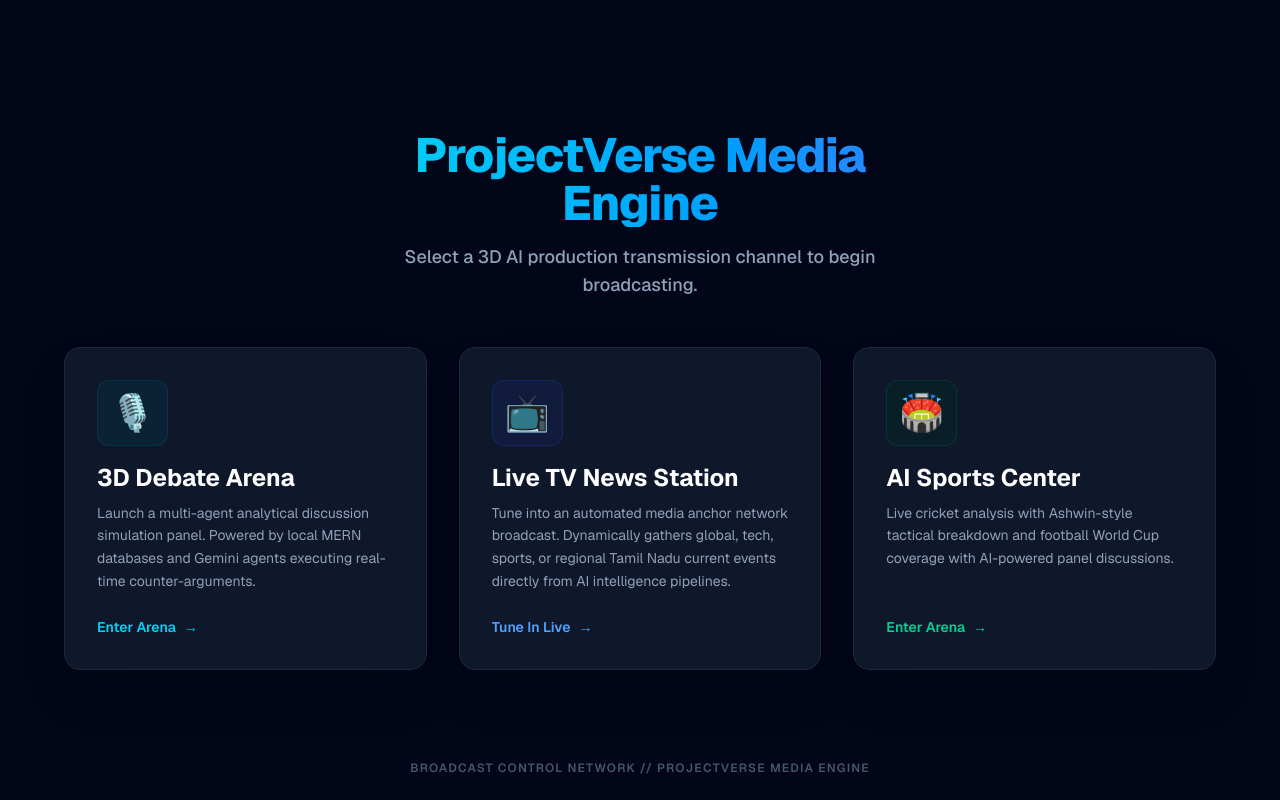
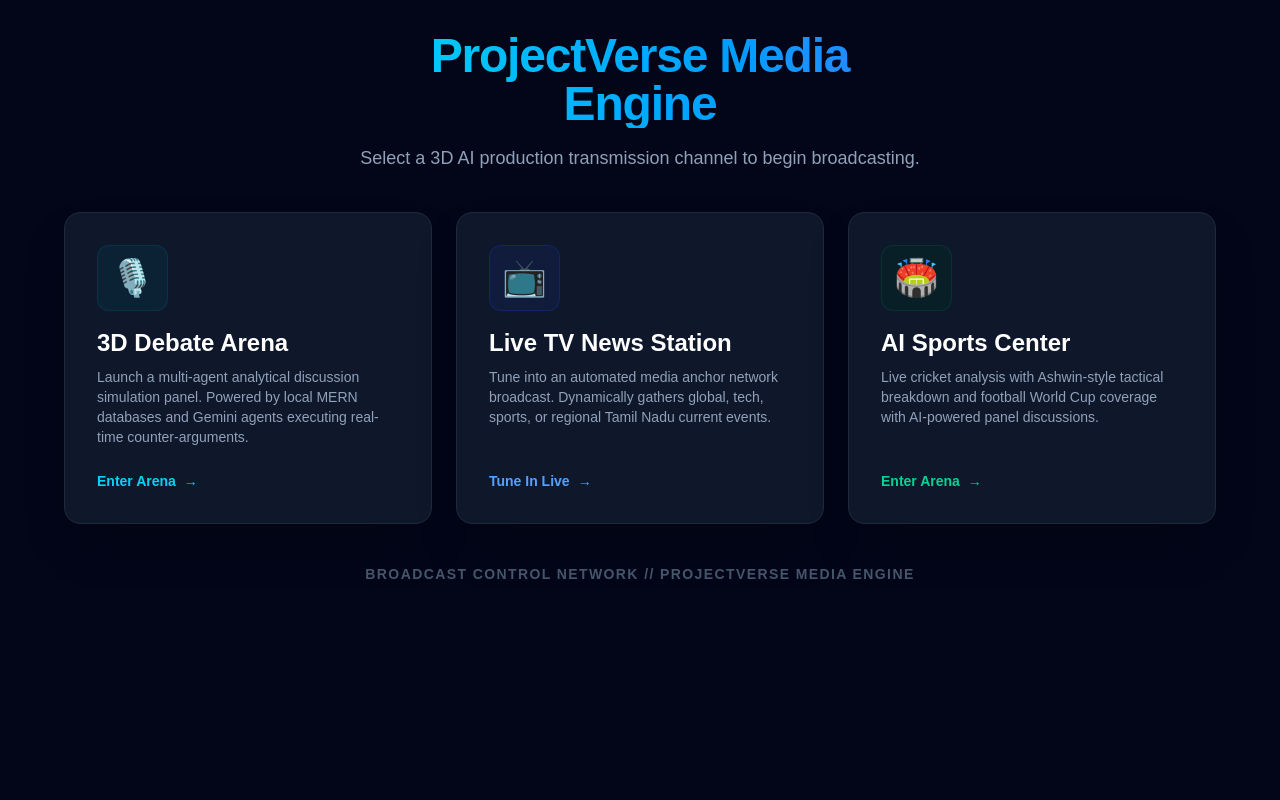
Before and after one commit to SHERJINAG/Debate-, a Next.js app in the folder Debate frontend/: page / in a window 1280 px wide. Built offline with nearby package versions, Linux system fonts and the light colour scheme.

Commit message:
Update API endpoint and enhance UI components

```diff
--- a/Debate frontend/src/app/page.tsx
+++ b/Debate frontend/src/app/page.tsx
@@ -18,7 +18,7 @@
     setLoadingNews(true);
     setSelectedCategory(category);
     try {
-      const res = await fetch("https://debate-system.onrender.com/api/studio/process-news", {
+      const res = await fetch("http://localhost:8000/api/studio/process-news", {
         method: "POST",
         headers: { "Content-Type": "application/json" },
         body: JSON.stringify({ category })
@@ -63,28 +63,32 @@
   // ==========================================================
   if (activeChannel === "news-selector") {
     return (
-      <div className="w-screen h-screen bg-[#030712] flex flex-col items-center justify-center text-white p-6 font-sans select-none relative">
-        {/* Decorative Grid Network Background Element */}
+  <div className="w-full min-h-screen bg-[#030712] flex flex-col items-center px-4 py-6 relative overflow-x-hidden">
+
+    {/* Background Grid */}
     <div className="absolute inset-0 bg-[linear-gradient(to_right,#0f172a_1px,transparent_1px),linear-gradient(to_bottom,#0f172a_1px,transparent_1px)] bg-[size:4rem_4rem] [mask-image:radial-gradient(ellipse_60%_50%_at_50%_50%,#000_70%,transparent_100%)] opacity-40 pointer-events-none" />
 
+    {/* Back Button */}
     <button
       onClick={() => setActiveChannel("hub")}
-          className="absolute top-4 left-4 z-50 bg-slate-900/80 hover:bg-slate-800 text-white font-bold px-4 py-2 rounded-lg border border-slate-700 backdrop-blur transition"
+      className="absolute top-3 left-3 sm:top-4 sm:left-4 z-50 bg-slate-900/80 hover:bg-slate-800 text-white font-bold px-3 sm:px-4 py-2 rounded-lg border border-slate-700 backdrop-blur transition text-sm sm:text-base"
     >
       ⬅️ Back to Main Hub
     </button>
 
-        <div className="text-center mb-12 z-10">
-          <h1 className="text-4xl md:text-5xl font-black tracking-tighter bg-clip-text text-transparent bg-gradient-to-r from-red-500 via-amber-500 to-yellow-400 mb-3">
-            SNAPPYTIMES NEWS BUREAU
+    {/* Header */}
+    <div className="text-center mt-16 sm:mt-20 mb-8 sm:mb-12 z-10 max-w-2xl">
+      <h1 className="text-2xl sm:text-4xl md:text-5xl font-black tracking-tighter bg-clip-text text-transparent bg-gradient-to-r from-red-500 via-amber-500 to-yellow-400 mb-3">
+        BharatVerse NEWS BUREAU
       </h1>
-          <p className="text-slate-400 font-semibold tracking-wide text-sm md:text-base">
+
+      <p className="text-slate-400 font-semibold tracking-wide text-xs sm:text-sm md:text-base">
         SELECT A DEPLOYED SATELLITE FEED TO INITIALIZE LIVE 3D ANCHOR TRANSMISSION
       </p>
     </div>
 
-        {/* Grid Selection Menu */}
-        <div className="grid grid-cols-2 md:grid-cols-5 gap-4 w-full max-w-5xl z-10">
+    {/* Grid */}
+    <div className="grid grid-cols-1 sm:grid-cols-2 lg:grid-cols-5 gap-4 w-full max-w-5xl z-10">
       {[
         { id: "tamil-nadu", label: "தமிழ்நாடு", icon: "🏛️", desc: "Regional Bulletins" },
         { id: "india", label: "இந்தியா", icon: "🇮🇳", desc: "National Desktop" },
@@ -96,26 +100,35 @@
           key={item.id}
           onClick={() => handleLaunchNewsBroadcast(item.id)}
           disabled={loadingNews}
-              className="bg-slate-900/80 border border-slate-800 hover:border-red-500/60 p-6 rounded-2xl flex flex-col items-center text-center justify-between group transition-all duration-300 hover:-translate-y-1 hover:shadow-[0_10px_30px_rgba(239,68,68,0.1)] active:scale-95 disabled:opacity-50"
+          className="bg-slate-900/80 border border-slate-800 hover:border-red-500/60 p-4 sm:p-6 rounded-2xl flex flex-col items-center text-center justify-between group transition-all duration-300 hover:-translate-y-1 active:scale-95 disabled:opacity-50"
         >
-              <span className="text-3xl mb-3 block group-hover:scale-110 transition-transform">{item.icon}</span>
+          <span className="text-2xl sm:text-3xl mb-2 sm:mb-3 group-hover:scale-110 transition-transform">
+            {item.icon}
+          </span>
+
           <div>
-                <h3 className="font-bold text-base text-slate-100 group-hover:text-red-400 transition-colors">{item.label}</h3>
-                <p className="text-[10px] text-slate-500 font-medium mt-1 uppercase tracking-wider">{item.desc}</p>
+            <h3 className="font-bold text-sm sm:text-base text-slate-100 group-hover:text-red-400 transition-colors">
+              {item.label}
+            </h3>
+            <p className="text-[10px] sm:text-xs text-slate-500 font-medium mt-1 uppercase tracking-wider">
+              {item.desc}
+            </p>
           </div>
         </button>
       ))}
     </div>
 
-        {/* LOADING SCREEN OVERLAY LINKED VIA SATELLITE LOOP */}
+    {/* Loading Overlay */}
     {loadingNews && (
-          <div className="absolute inset-0 bg-[#020617]/95 backdrop-blur-md flex flex-col items-center justify-center z-50">
-            <div className="w-14 h-14 border-4 border-t-red-500 border-slate-800 rounded-full animate-spin mb-4" />
-            <div className="text-xs font-bold tracking-widest text-red-500 uppercase animate-pulse">
+      <div className="absolute inset-0 bg-[#020617]/95 backdrop-blur-md flex flex-col items-center justify-center z-50 px-4 text-center">
+        <div className="w-12 h-12 sm:w-14 sm:h-14 border-4 border-t-red-500 border-slate-800 rounded-full animate-spin mb-4" />
+
+        <div className="text-xs sm:text-sm font-bold tracking-widest text-red-500 uppercase animate-pulse">
           Establishing Satellite Uplink // Generating Script Bulletins...
         </div>
       </div>
     )}
+
   </div>
 );
   }
@@ -151,89 +164,98 @@
   // VIEW 4: DEFAULT PORTAL LANDING HUB (CHANNEL SELECTOR)
   // ==========================================================
  return (
-    <div className="w-screen h-screen bg-slate-950 flex flex-col items-center justify-center text-white p-6 font-sans selection:bg-cyan-500/30">
+  <div className="w-full min-h-screen bg-slate-950 text-white px-4 py-8 flex flex-col">
 
     {/* Header Section */}
-      <div className="text-center mb-12 max-w-xl animate-fade-in">
-        <h1 className="text-4xl md:text-5xl font-extrabold tracking-tight bg-clip-text text-transparent bg-gradient-to-r from-cyan-400 to-blue-500 mb-4">
+    <div className="text-center mb-10 max-w-xl mx-auto">
+      <h1 className="text-3xl sm:text-4xl md:text-5xl font-extrabold tracking-tight bg-clip-text text-transparent bg-gradient-to-r from-cyan-400 to-blue-500 mb-4">
         ProjectVerse Media Engine
       </h1>
-        <p className="text-slate-400 text-lg font-medium">
+
+      <p className="text-slate-400 text-base sm:text-lg font-medium">
         Select a 3D AI production transmission channel to begin broadcasting.
       </p>
     </div>
 
-      {/* Grid Container for Selection Cards */}
-      <div className="grid grid-cols-1 md:grid-cols-3 gap-8 w-full max-w-6xl">
+    {/* Grid Container */}
+    <div className="grid grid-cols-1 sm:grid-cols-2 lg:grid-cols-3 gap-6 w-full max-w-6xl mx-auto">
 
-        {/* Card 1: 3D Debate Arena */}
+      {/* Card 1 */}
       <div
         onClick={() => setActiveChannel("debate")}
-          className="group cursor-pointer bg-slate-900 border border-slate-800 hover:border-cyan-500/50 p-8 rounded-2xl shadow-2xl flex flex-col justify-between transition-all duration-300 hover:-translate-y-1 hover:shadow-cyan-950/20"
+        className="group cursor-pointer bg-slate-900 border border-slate-800 hover:border-cyan-500/50 p-6 sm:p-8 rounded-2xl shadow-2xl flex flex-col justify-between transition-all duration-300 hover:-translate-y-1 hover:shadow-cyan-950/20"
       >
         <div>
           <div className="text-4xl mb-4 p-3 bg-cyan-950/40 border border-cyan-800/30 w-fit rounded-xl group-hover:scale-110 transition-transform">
             🎙️
           </div>
-            <h2 className="text-2xl font-bold mb-2 group-hover:text-cyan-400 transition-colors">
+
+          <h2 className="text-xl sm:text-2xl font-bold mb-2 group-hover:text-cyan-400 transition-colors">
             3D Debate Arena
           </h2>
-            <p className="text-slate-400 leading-relaxed text-sm">
+
+          <p className="text-slate-400 text-sm">
             Launch a multi-agent analytical discussion simulation panel. Powered by local MERN databases and Gemini agents executing real-time counter-arguments.
           </p>
         </div>
+
         <div className="mt-6 flex items-center text-cyan-400 font-semibold text-sm group-hover:translate-x-2 transition-transform">
           Enter Arena <span className="ml-2">→</span>
         </div>
       </div>
 
-        {/* Card 2: AI TV News Studio */}
+      {/* Card 2 */}
       <div
         onClick={() => setActiveChannel("news-selector")}
-          className="group cursor-pointer bg-slate-900 border border-slate-800 hover:border-blue-500/50 p-8 rounded-2xl shadow-2xl flex flex-col justify-between transition-all duration-300 hover:-translate-y-1 hover:shadow-blue-950/20"
+        className="group cursor-pointer bg-slate-900 border border-slate-800 hover:border-blue-500/50 p-6 sm:p-8 rounded-2xl shadow-2xl flex flex-col justify-between transition-all duration-300 hover:-translate-y-1 hover:shadow-blue-950/20"
       >
         <div>
           <div className="text-4xl mb-4 p-3 bg-blue-950/40 border border-blue-800/30 w-fit rounded-xl group-hover:scale-110 transition-transform">
             📺
           </div>
-            <h2 className="text-2xl font-bold mb-2 group-hover:text-blue-400 transition-colors">
+
+          <h2 className="text-xl sm:text-2xl font-bold mb-2 group-hover:text-blue-400 transition-colors">
             Live TV News Station
           </h2>
-            <p className="text-slate-400 leading-relaxed text-sm">
-              Tune into an automated media anchor network broadcast. Dynamically gathers global, tech, sports, or regional Tamil Nadu current events directly from AI intelligence pipelines.
+
+          <p className="text-slate-400 text-sm">
+            Tune into an automated media anchor network broadcast. Dynamically gathers global, tech, sports, or regional Tamil Nadu current events.
           </p>
         </div>
+
         <div className="mt-6 flex items-center text-blue-400 font-semibold text-sm group-hover:translate-x-2 transition-transform">
           Tune In Live <span className="ml-2">→</span>
         </div>
       </div>
 
-        {/* Card 3: AI Sports Center */}
+      {/* Card 3 */}
       <div
         onClick={() => setActiveChannel("sports")}
-          className="group cursor-pointer bg-slate-900 border border-slate-800 hover:border-emerald-500/50 p-8 rounded-2xl shadow-2xl flex flex-col justify-between transition-all duration-300 hover:-translate-y-1 hover:shadow-emerald-950/20"
+        className="group cursor-pointer bg-slate-900 border border-slate-800 hover:border-emerald-500/50 p-6 sm:p-8 rounded-2xl shadow-2xl flex flex-col justify-between transition-all duration-300 hover:-translate-y-1 hover:shadow-emerald-950/20"
       >
         <div>
           <div className="text-4xl mb-4 p-3 bg-emerald-950/40 border border-emerald-800/30 w-fit rounded-xl group-hover:scale-110 transition-transform">
             🏟️
           </div>
-            <h2 className="text-2xl font-bold mb-2 group-hover:text-emerald-400 transition-colors">
+
+          <h2 className="text-xl sm:text-2xl font-bold mb-2 group-hover:text-emerald-400 transition-colors">
             AI Sports Center
           </h2>
-            <p className="text-slate-400 leading-relaxed text-sm">
+
+          <p className="text-slate-400 text-sm">
             Live cricket analysis with Ashwin-style tactical breakdown and football World Cup coverage with AI-powered panel discussions.
           </p>
         </div>
+
         <div className="mt-6 flex items-center text-emerald-400 font-semibold text-sm group-hover:translate-x-2 transition-transform">
           Enter Arena <span className="ml-2">→</span>
         </div>
       </div>
 
-
     </div>
 
-      {/* Footer Branding */}
-      <div className="absolute bottom-6 text-xs font-semibold tracking-widest text-slate-600 uppercase">
+    {/* Footer (FIXED - no absolute) */}
+    <div className="mt-10 text-center text-xs sm:text-sm font-semibold tracking-widest text-slate-600 uppercase">
       Broadcast Control Network // ProjectVerse Media Engine
     </div>
 
```
Lines whose indentation alone changed are shown as unchanged.
